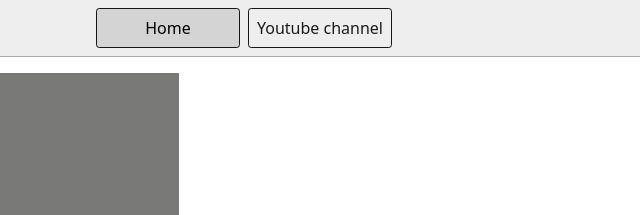
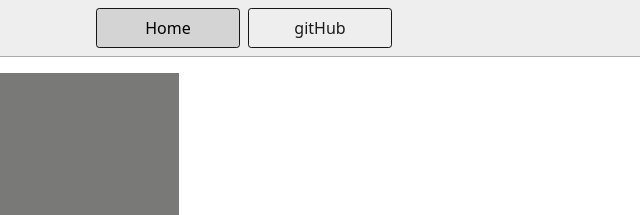
Before and after one commit to vishalchoudhary1/intro-to-js, a plain HTML site: page BMICalculator/index.html in a window 1280 px wide. Shown: the top 215 px of the page, 396-1036 px from the left. Drawn offline with Linux system fonts and the light colour scheme.

Commit message:
link fix

```diff
--- a/BMICalculator/index.html
+++ b/BMICalculator/index.html
@@ -9,10 +9,10 @@
   </head>
   <body>
     <nav>
-      <a href="/" aria-current="page">Home</a>
-      <a target="_blank" href="https://www.youtube.com/@chaiaurcode"
-        >Youtube channel</a
-      >
+        <a href="http://127.0.0.1:5500/BMICalculator/index.html" aria-current="page">Home</a>
+        <a target="_blank" href="https://github.com/vishalchoudhary1"
+          >gitHub</a
+        >
     </nav>
     <div class="container">
       <h1>BMI Calculator</h1>
```
